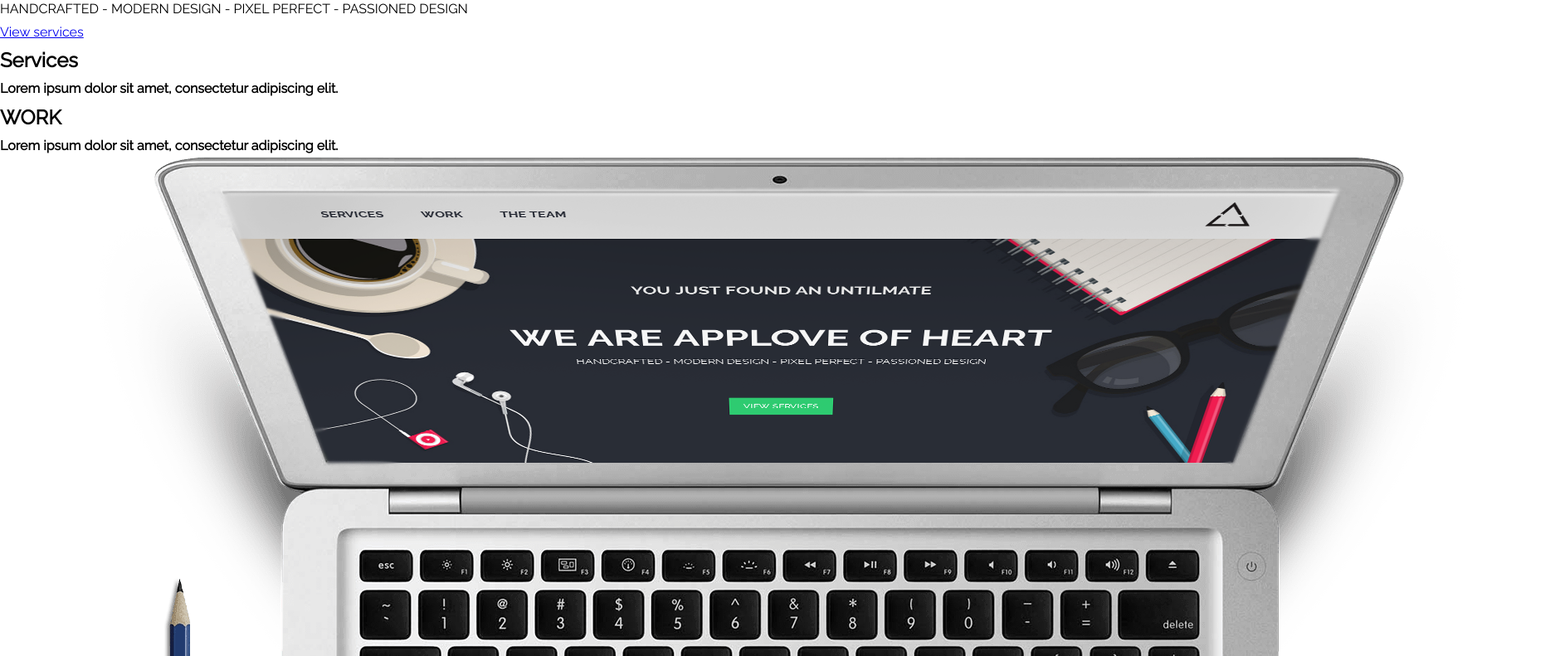
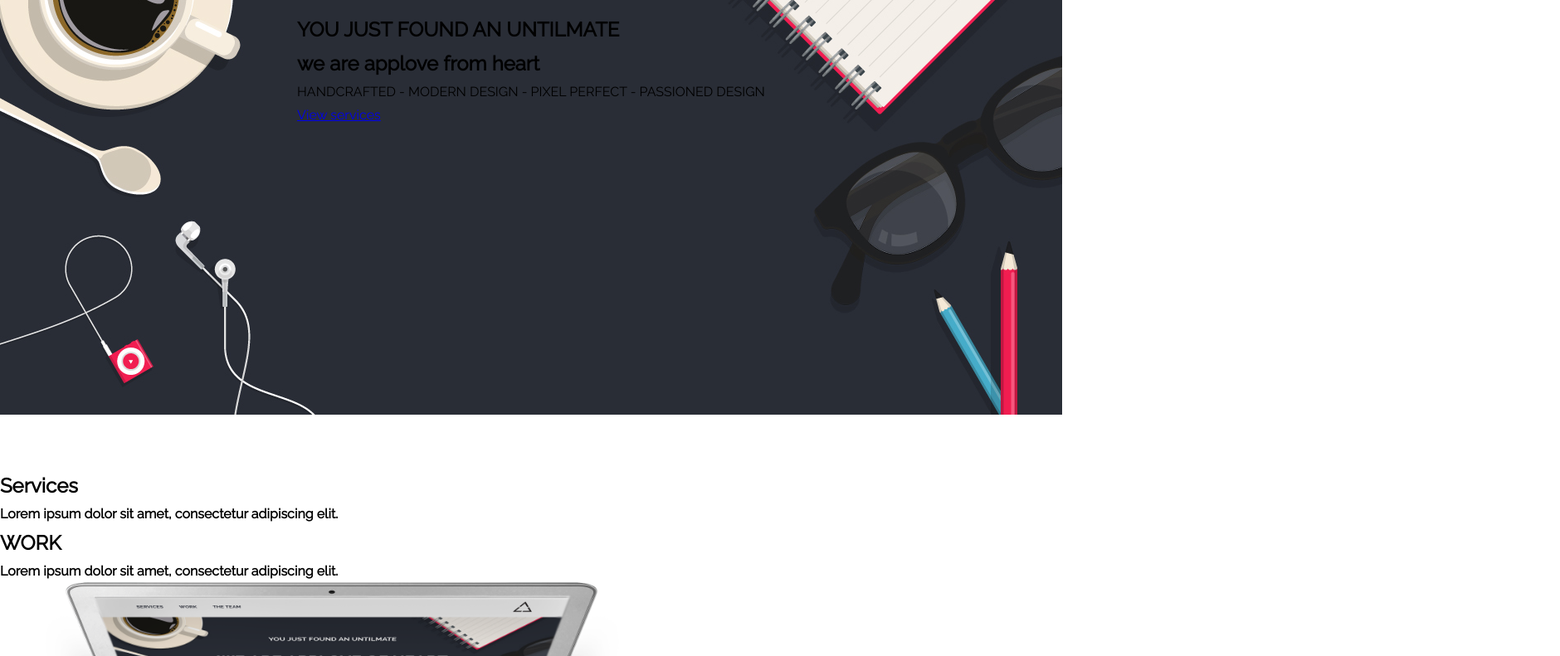
Before and after one commit to aaliaga01/applove-flex, a plain HTML site: page index.html in a window 1280 px wide. Shown: the part 85-876 px from the top of the page at 83% size, 1880 px wide, since content can reach past the window. Drawn offline with Linux system fonts and the light colour scheme.

Commit message:
commit para la casa

```diff
--- a/css/main.css
+++ b/css/main.css
@@ -38,3 +38,17 @@ nav a{
 }
 
 /*estilos HOME*/
+#home .imagen-full{
+	width: 100%;
+	background-image: url(../assets/images/bg-home.jpg);
+	background-position: center;
+	background-repeat: no-repeat;
+	background-size: top;
+	height: 550px;
+	padding-top: 100px;
+}
+
+#home .flex-container {
+	flex-direction:column;
+	align-items: center;
+}
--- a/index.html
+++ b/index.html
@@ -27,13 +27,14 @@
 	</header>
 
 	<section id="home">
-		<div class="container">
-			<h2>YOU JUST FOUND AN UNTILMATE</h2>
-			<h1>we are applove from heart</h1>
-			<p>
-				HANDCRAFTED - MODERN DESIGN - PIXEL PERFECT - PASSIONED DESIGN
-			</p>
-			<a href="#services">View services</a>
+		<div class="imagen-full flex-container">
+			<div class="texto-home">
+				<h2>YOU JUST FOUND AN UNTILMATE</h2>
+				<h1>we are applove from heart</h1>
+				<p>HANDCRAFTED - MODERN DESIGN - PIXEL PERFECT - PASSIONED DESIGN
+				</p>
+				<a href="#services">View services</a>
+			</div>
 		</div>
 	</section>
 
@@ -50,7 +51,7 @@
 			</h2>
 			<h4>
 				Lorem ipsum dolor sit amet, consectetur adipiscing elit.</h4>
-			<div><img src="assets/images/hero.png" alt="laptop" width="1880"></div>
+			<div><img src="assets/images/hero.png" alt="laptop" width="800"></div>
 			<div>
 				<img src="assets/images/img-1.jpg" alt="branding" width="300">
 				<h5 class="mb-0">NOMBRE DEL PROYECTO</h5>
```
